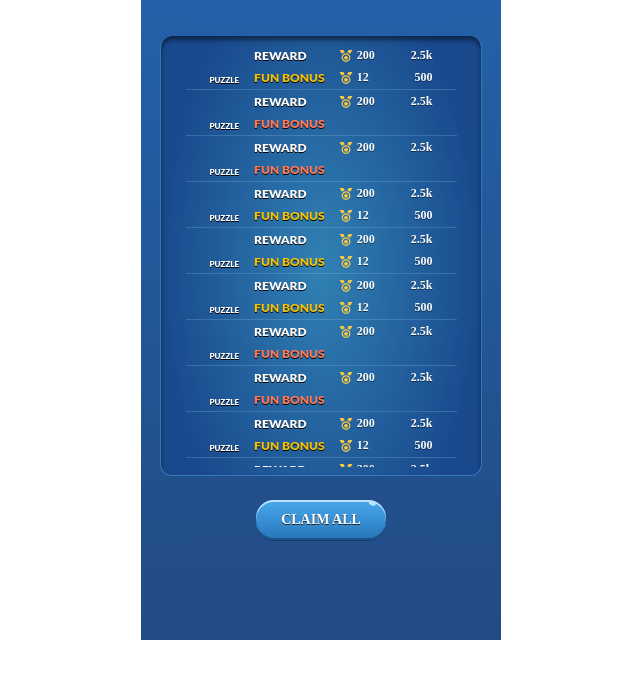
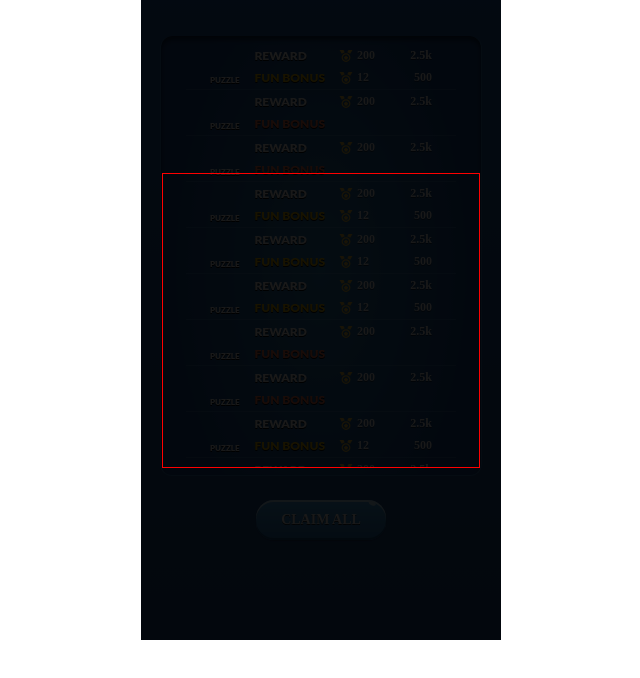
Before and after one commit to Streammer/hamster-test, a Vue app: page / in a window 1280 px wide. Both pictures are taken after a click on the button "CLAIM ALL". Shown: the top 678 px of the page, without its empty margins (319-959 px from the left). Built offline with nearby package versions, Linux system fonts and the light colour scheme.

Commit message:
open/close logik of modal window is ready

```diff
--- a/src/components/GamesReleased.vue
+++ b/src/components/GamesReleased.vue
@@ -1,14 +1,20 @@
 <template>
     <div class="games-released">
         <ReleasedList/>
-        <Button />
+        <Button @click="openCloseModal"/>
+        <Modal v-if="isOpen" @close="openCloseModal"/>
     </div>
 </template>
 <script setup>
-import { defineOptions } from 'vue';
+import { defineOptions, ref } from 'vue';
 import ReleasedList from './ReleasedList.vue';
 import Button from './Button.vue';
+import Modal from './Modal.vue';
 defineOptions({ name: 'GamesReleased' });
+const isOpen = ref(false);
+const openCloseModal = () => {
+    isOpen.value = !isOpen.value
+}
 </script>
 <style scoped>
 .games-released {
@@ -21,6 +27,7 @@ defineOptions({ name: 'GamesReleased' });
     background: linear-gradient(180deg, #2361A8 0%, #224378 132.67%);
     width: 100%;
     min-height: 640px;
+    position: relative;
 }
 
 .games-released__title {
--- /dev/null
+++ b/src/components/Modal.vue
@@ -0,0 +1,36 @@
+<template>
+    <div class="modal" @click="handleClick">
+        <div class="modal__content" @click.stop>
+
+        </div>
+    </div>
+</template>
+<script setup>
+import { defineEmits } from 'vue';
+const emit = defineEmits(['close']);
+const handleClick = () => {
+    emit('close', false);
+};
+</script>
+<style scoped>
+.modal {
+    position: absolute;
+    width: 100%;
+    height: 100%;
+    top: 0;
+    left: 0;
+    right: 0;
+    bottom: 0;
+    background: rgba(0, 0, 0, 0.90);
+    z-index: 2;
+    cursor: pointer;
+    display: flex;
+}
+
+.modal__content {
+    width: 318px;
+    min-height: 295px;
+    margin: auto;
+    border: 1px solid red;
+}
+</style>
--- a/src/components/ReleasedList.vue
+++ b/src/components/ReleasedList.vue
@@ -56,7 +56,7 @@ const formatNumber = (value) => {
     display: flex;
     flex-direction: column;
     align-items: center;
-    padding-left: 41px;
+    padding-left: 42px;
     width: 100%;
 }
 
@@ -86,7 +86,7 @@ const formatNumber = (value) => {
     align-items: center;
     width: 100%;
     overflow-y: auto;
-    padding-right: 41px;
+    padding-right: 42px;
     box-sizing: content-box;
 }
 
```
